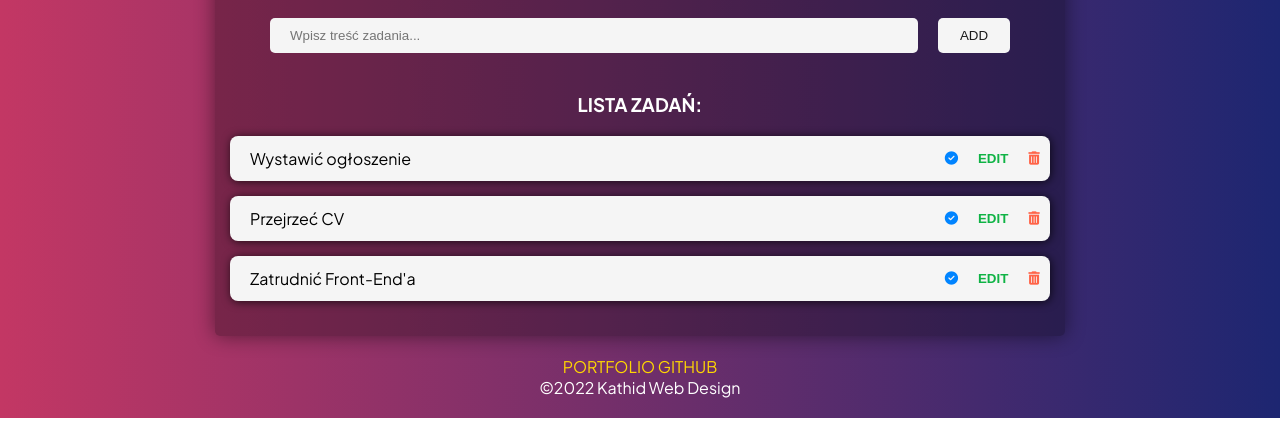
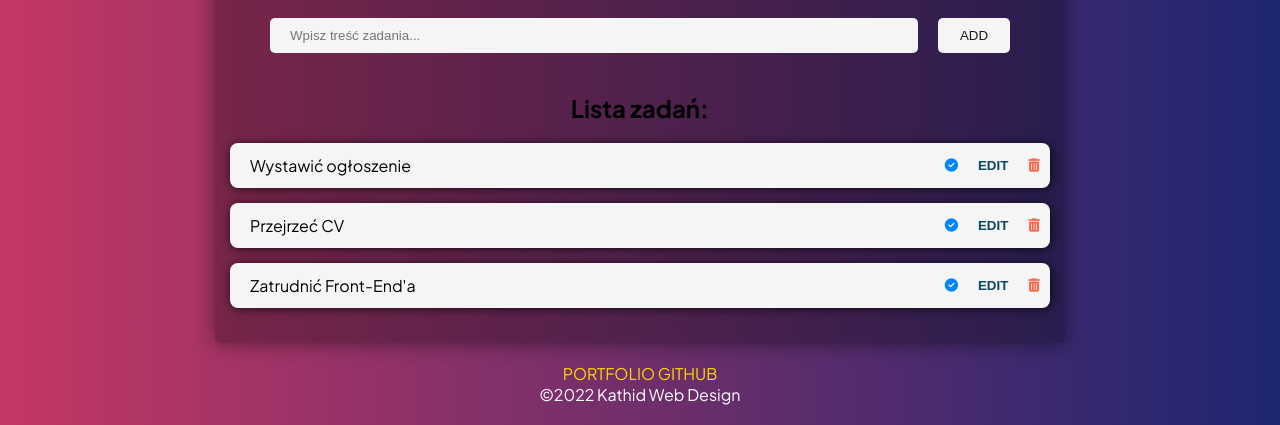
Before and after one commit to KathidB/todolist, a plain HTML site: page index.html in a window 1280 px wide. Shown: the part 437-862 px from the top of the page. Drawn offline with nearby package versions, Linux system fonts and the light colour scheme.

Commit message:
minor code fixes

```diff
--- a/index.html
+++ b/index.html
@@ -29,7 +29,7 @@
             <button class="btn-add">Add</button>
         </div>
         <div class="todolist">
-            <h3>Lista zadań:</h3>
+            <h2>Lista zadań:</h2>
             <p class="error-info"></p>
             <ul>
                 <li>Wystawić ogłoszenie
--- a/src/scss/main.scss
+++ b/src/scss/main.scss
@@ -142,7 +142,7 @@ h1 {
 
 .edit {
   font-weight: bold;
-  color: rgb(15, 179, 69);
+  color: rgb(8, 71, 100);
 }
 
 .delete {
```
Also changed, not shown: dist/css/main.min.css, dist/js/main.min.js.
